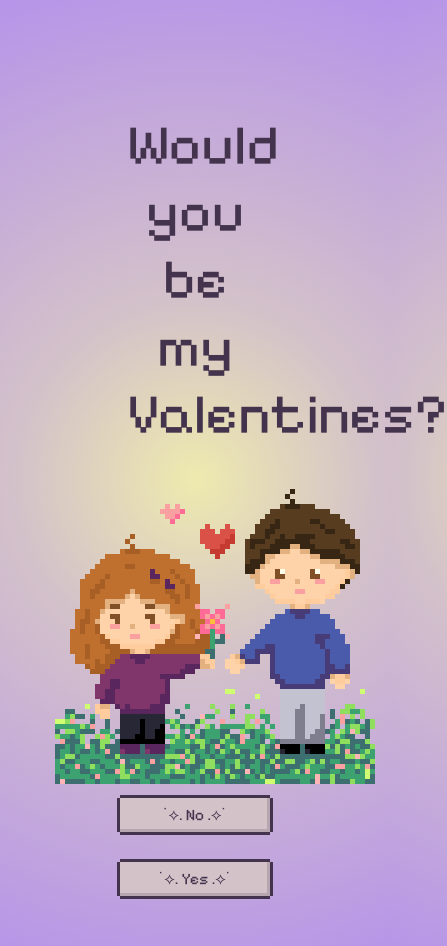
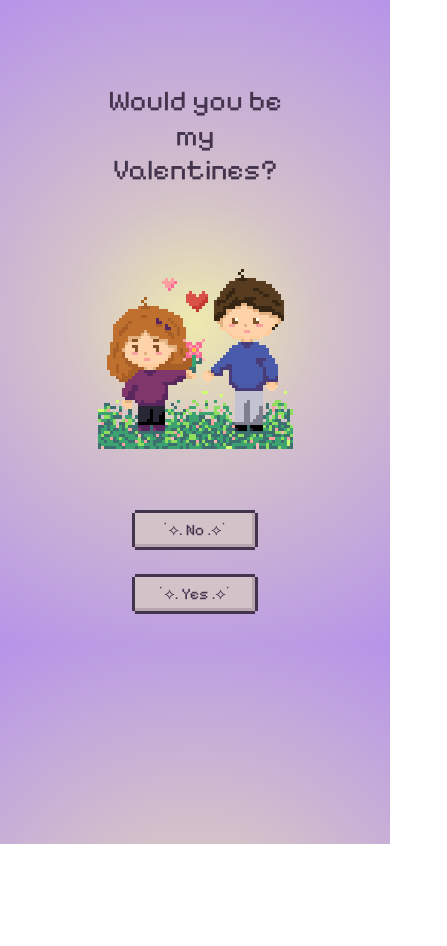
Before and after one commit to michaellamedina/my-valentines-2026, a plain HTML site: page index.html in a window 390 px wide. Shown: the whole page, 447 px wide, since content can reach past the window. After the commit the page ends 844 px from the top, so only its background shows below. Drawn offline with nearby package versions, Linux system fonts and the light colour scheme.

Commit message:
responsive update
Adjust sprite size for responsiveness and add media queries.

```diff
--- a/style.css
+++ b/style.css
@@ -25,8 +25,8 @@ body {
 
 .sprite {
   background-image: url(heartSprite.png);
-  width: 64px;
-  height: 64px;
+  width: 7vh;
+  height: 7vh;
   background-size: 200%;
   display: inline-block;
   background-repeat: no-repeat;
@@ -100,3 +100,22 @@ button:active {
     -3px 0px 0px 0px #43334c,
     0px -3px 0px 0px #43334c;
 }
+
+@media (max-width: 768px) {
+  .sprite {
+    width: 10vw;
+    height: 10vw;
+  }
+
+  h1 {
+    font-size: 1.8rem !important;
+  }
+
+  button {
+    width: 120px;
+  }
+
+  .container-fluid {
+    padding: 20px !important;
+  }
+}
```
